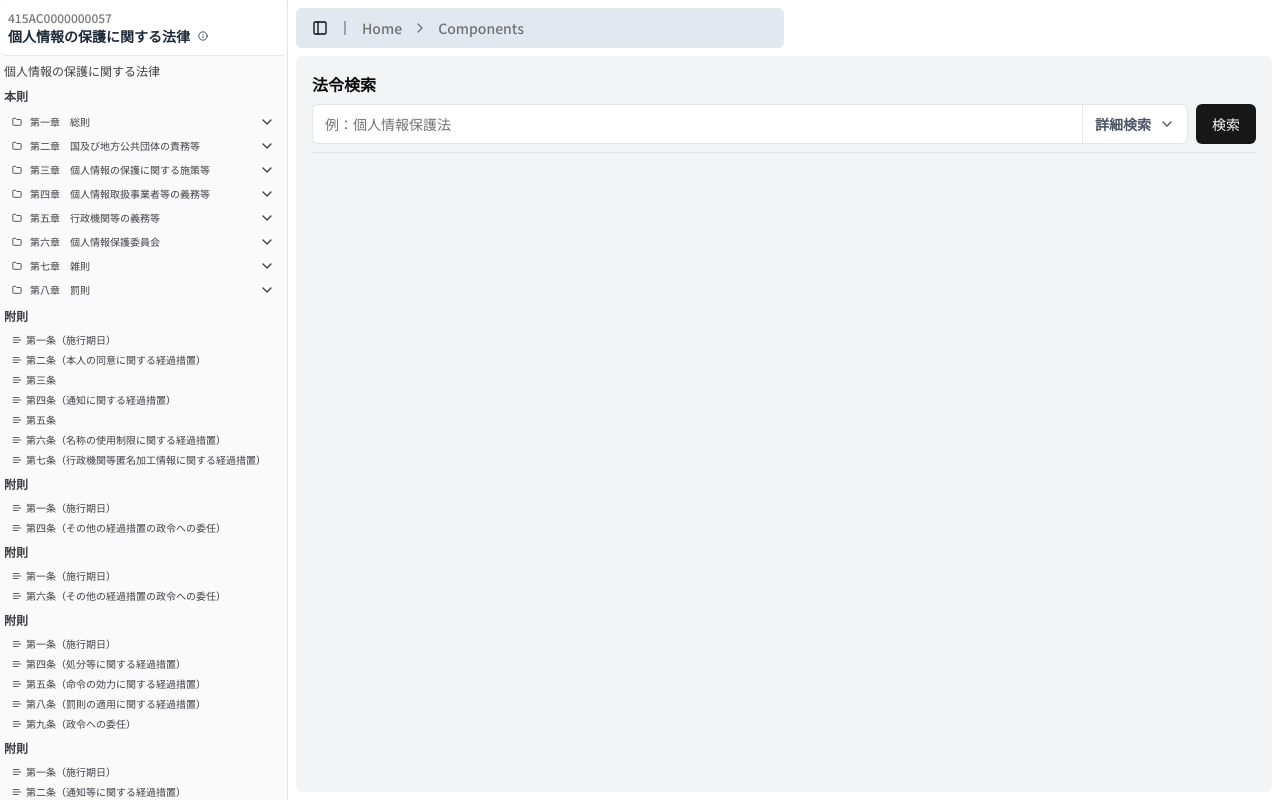
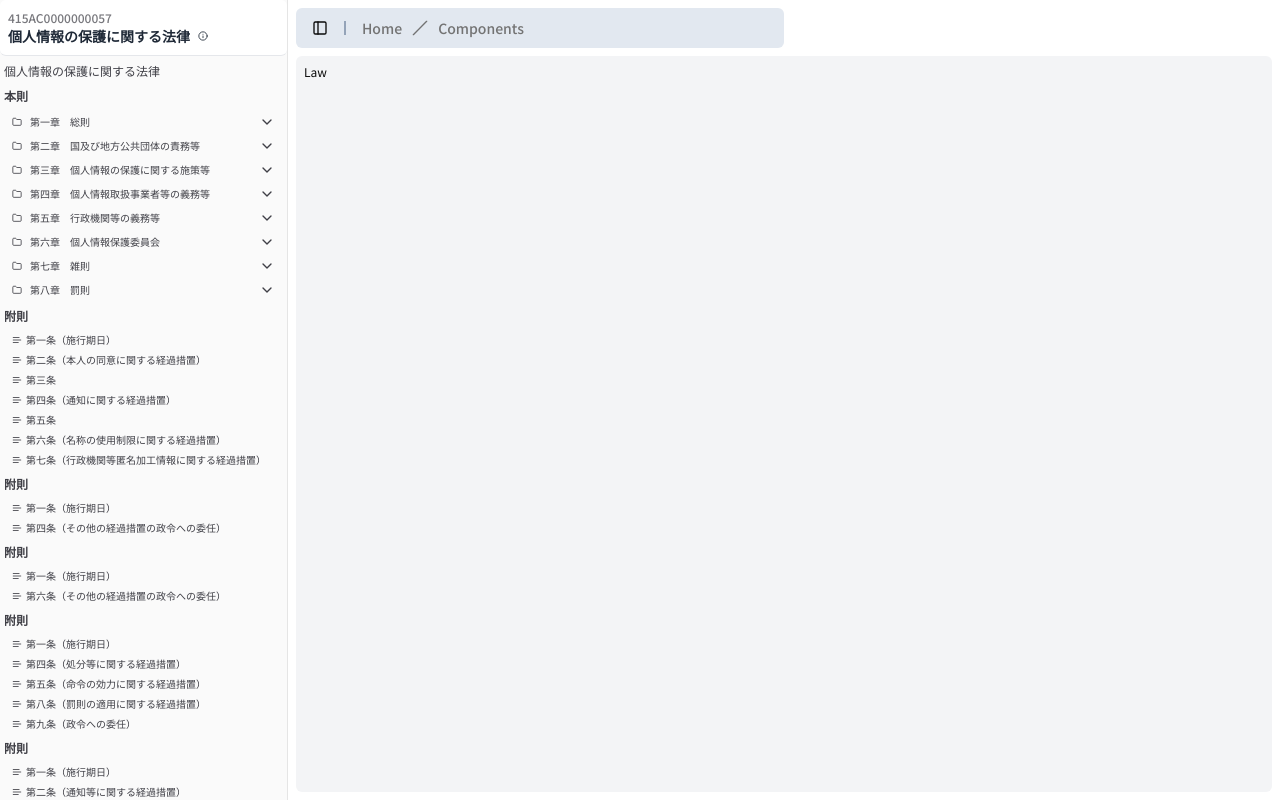
Before and after one commit to yoshi-zen/law-api-hackathon, a Next.js app: page / in a window 1280 px wide. Built offline with nearby package versions, Linux system fonts and the light colour scheme.

Commit message:
大枠が完成

```diff
--- a/src/app/page.tsx
+++ b/src/app/page.tsx
@@ -1,10 +1,20 @@
 "use client";
-import { InputConditionList } from "@/features/_search/_components/input-condition-list";
+
+import { EditView } from "@/components/sidebar/_components/textarea-view";
+import { specificLawAtom } from "@/jotai/atoms";
+import { InputConditionList } from "features/_search/_components/input-condition-list";
+import { useAtomValue } from "jotai";
 
 export default function Home() {
+  const selectedLaw = useAtomValue(specificLawAtom);
+
   return (
     <main>
-      <InputConditionList />
+      {selectedLaw ? (
+        <EditView item={selectedLaw.law_full_text} />
+      ) : (
+        <InputConditionList />
+      )}
     </main>
   );
 }
--- a/src/components/sidebar/_components/textarea-view/index.tsx
+++ b/src/components/sidebar/_components/textarea-view/index.tsx
@@ -0,0 +1,11 @@
+import type { FullText } from "features/_search/_types/_common/law-data-response";
+import type { FC } from "react";
+
+type Props = {
+  item: FullText;
+};
+
+export const EditView: FC<Props> = (props: Props) => {
+  const { item } = props;
+  return <div className="p-2 text-xs">{item.tag}</div>;
+};
--- a/src/components/ui/sidebar.tsx
+++ b/src/components/ui/sidebar.tsx
@@ -2,7 +2,7 @@
 
 import { Slot } from "@radix-ui/react-slot";
 import { type VariantProps, cva } from "class-variance-authority";
-import { ChevronRight, PanelLeft } from "lucide-react";
+import { PanelLeft } from "lucide-react";
 import * as React from "react";
 
 import { Button } from "@/components/ui/button";
@@ -18,13 +18,8 @@ import {
 } from "@/components/ui/tooltip";
 import { useIsMobile } from "@/hooks/use-mobile";
 import { cn } from "@/lib/utils";
-import {
-  Breadcrumb,
-  BreadcrumbItem,
-  BreadcrumbLink,
-  BreadcrumbList,
-  BreadcrumbSeparator,
-} from "./breadcrumb";
+import { BreadCrumb } from "../breadcrumbs";
+import {} from "./breadcrumb";
 
 const SIDEBAR_COOKIE_NAME = "sidebar_state";
 const SIDEBAR_COOKIE_MAX_AGE = 60 * 60 * 24 * 7;
@@ -305,19 +300,7 @@ const SidebarTrigger = React.forwardRef<
       <PanelLeft />
       <div className="mr-2 h-[170%] border-r-2 border-solid border-slate-400 pr-2" />
       <div>
-        <Breadcrumb>
-          <BreadcrumbList>
-            <BreadcrumbItem>
-              <BreadcrumbLink href="/">Home</BreadcrumbLink>
-            </BreadcrumbItem>
-            <BreadcrumbSeparator>
-              <ChevronRight />
-            </BreadcrumbSeparator>
-            <BreadcrumbItem>
-              <BreadcrumbLink href="/components">Components</BreadcrumbLink>
-            </BreadcrumbItem>
-          </BreadcrumbList>
-        </Breadcrumb>
+        <BreadCrumb />
       </div>
       <span className="sr-only">Toggle Sidebar</span>
     </Button>
```
